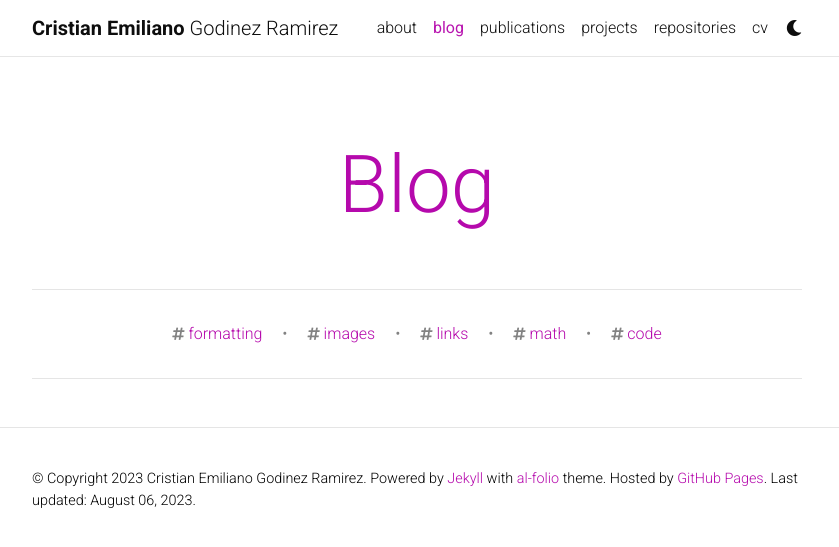
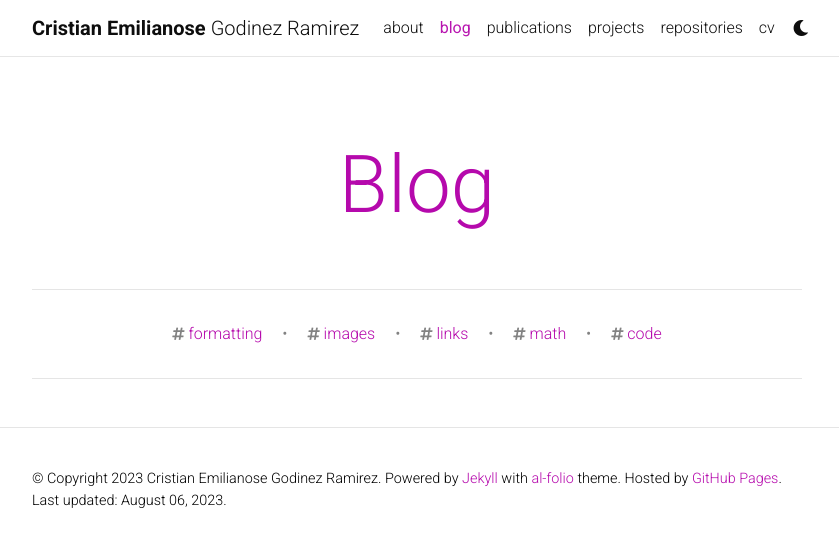
Before and after one commit to EmilianoG-byte/EmilianoG-byte.github.io, a Jekyll site: the page built from blog/index.html, in a window 1280 px wide. Shown: the top 547 px of the page, without its empty margins (223-1062 px from the left). Built offline with Jekyll 4.4.1, drawn with Linux system fonts in a browser that asks for light colours; full-size pictures stand in for the smaller copies a plugin makes; the list of posts is cut into pages by our own code; comment, search, counter and statistics services are not loaded; a style sheet for code colours, icons or effects is not loaded.

Commit message:
Update _config.yml

```diff
--- a/_config.yml
+++ b/_config.yml
@@ -4,7 +4,7 @@
 
 title: blank # the website title (if blank, full name will be used instead)
 first_name: Cristian
-middle_name: Emiliano
+middle_name: Emilianose
 last_name: Godinez Ramirez
 email: emiliano.godinez.grad@gmail.com
 description: > # the ">" symbol means to ignore newlines until "footer_text:"
```
